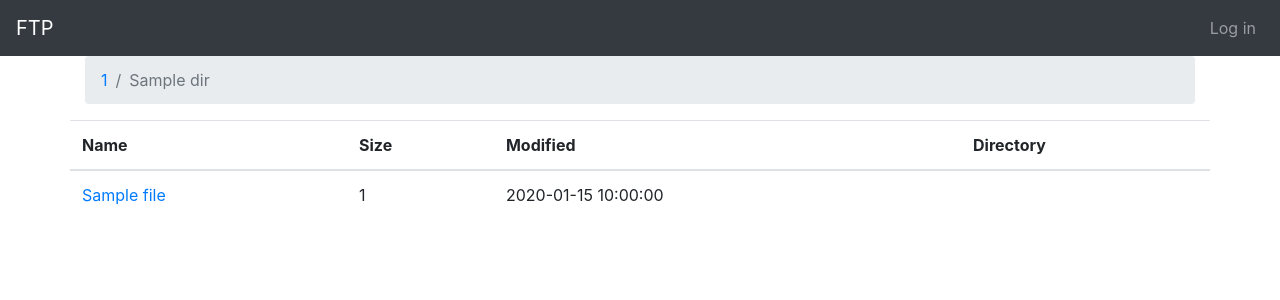
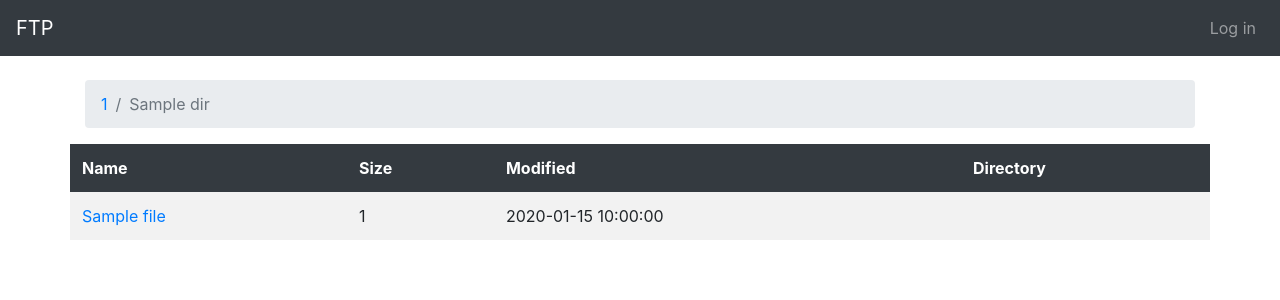
Before and after one commit to AleksandrKovshariov/Client, a Flask app: template templates/files/files.html in a window 1280 px wide. Shown: the top 300 px of the page. Run offline with Flask 2, Linux system fonts and the light colour scheme; the template is opened without the code that fills it: most values are stand-ins (such as "Sample title", 1, 10 or a date in 2020); some libraries are stand-ins or nearby versions.

Commit message:
Change design

```diff
--- a/templates/base.html
+++ b/templates/base.html
@@ -11,7 +11,7 @@
     <title>Client</title>
   </head>
   <body>
-    <nav class="navbar navbar-expand-lg navbar-dark bg-dark">
+    <nav class="navbar navbar-expand-md navbar-dark bg-dark">
       <a class="navbar-brand" href="{{ url_for('files.index') }}"> FTP </a>
       <button class="navbar-toggler" type="button" data-toggle="collapse" data-target="#navbarSupportedContent" aria-controls="navbarSupportedContent" aria-expanded="false" aria-label="Toggle navigation">
         <span class="navbar-toggler-icon"></span>
--- a/templates/files/files.html
+++ b/templates/files/files.html
@@ -2,6 +2,7 @@
 {% extends "base.html" %}
 
 {% block content %}
+<br>
 <div class="container">
   <nav aria-label="breadcrumb">
       <ol class="breadcrumb">
@@ -12,8 +13,8 @@
       </ol>
   </nav>
   <div class="row justify-content-md-center align-items-center">
-    <table class="table">
-      <thead>
+    <table class="table table-striped table-borderless">
+      <thead class="thead-dark">
         <tr>
           <th scope="col">Name</th>
           <th scope="col">Size</th>
```
